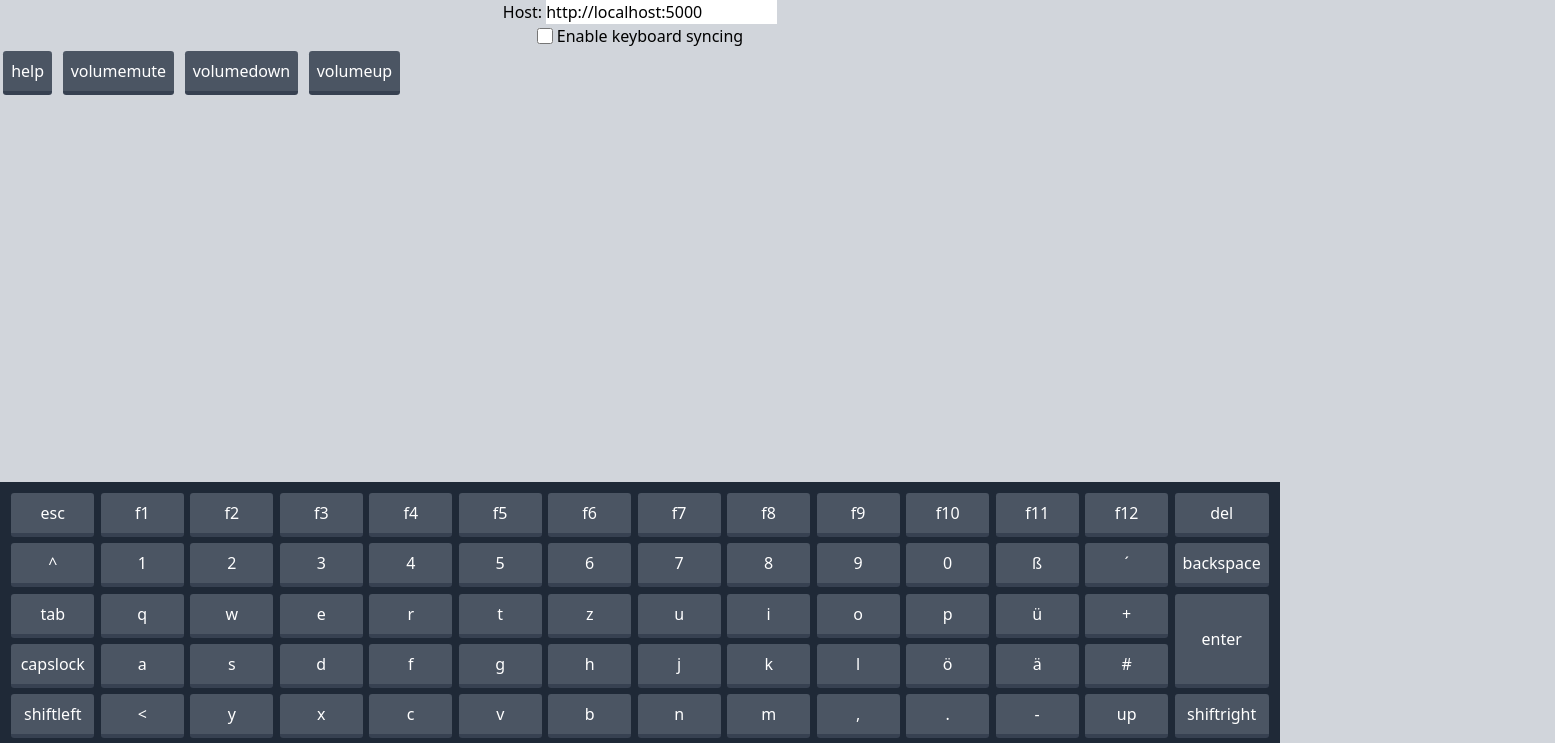
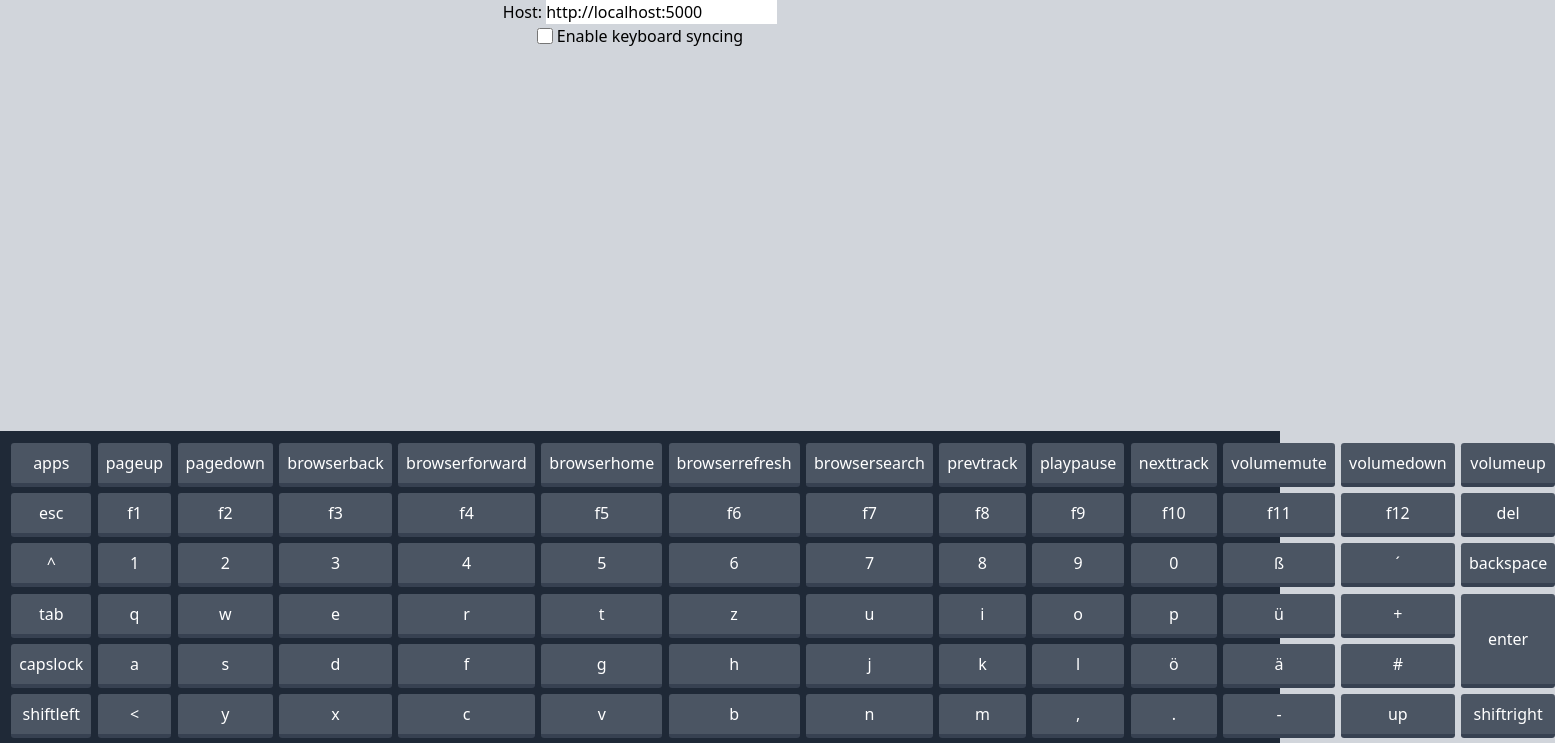
Before and after one commit to SEB010105/RemoteInputControllerClient, a Svelte app: page / in a window 1280 px wide. Shown: the top 743 px of the page, 1555 px wide, since content can reach past the window. Built offline with nearby package versions, Linux system fonts and the light colour scheme.

Commit message:
refined the keyboard

```diff
--- a/src/App.svelte
+++ b/src/App.svelte
@@ -14,11 +14,6 @@
 <main>
     <Options />
 
-    <KeyboardButton key="help" toggleable={false}/>
-    <KeyboardButton key="volumemute" toggleable={false}/>
-    <KeyboardButton key="volumedown" toggleable={false}/>
-    <KeyboardButton key="volumeup" toggleable={false}/>
-
     <div class="absolute w-screen bottom-0">
         <Keyboard />
     </div>
--- a/src/lib/AddressInput.svelte
+++ b/src/lib/AddressInput.svelte
@@ -1,15 +1,11 @@
 <script lang="ts">
-
     import {address} from "./adressStore";
-
-
-    let addressInput: string = "http://" + location.hostname + ":5000";
 </script>
 
 <label>
     Host:
     <input
             type="text"
-            bind:value={addressInput}
-            on:input={() => address.set(addressInput)}>
+            bind:value={$address}
+    >
 </label>
--- a/src/lib/Keyboard.svelte
+++ b/src/lib/Keyboard.svelte
@@ -1,8 +1,8 @@
 <script lang="ts">
     import KeyboardButton from "./KeyboardButton.svelte";
 
-    const keys: string[] = "esc f1 f2 f3 f4 f5 f6 f7 f8 f9 f10 f11 f12 del ^ 1 2 3 4 5 6 7 8 9 0 ß ´ backspace tab q w e r t z u i o p ü + enter capslock a s d f g h j k l ö ä # shiftleft < y x c v b n m , . - up shiftright ctrlleft win altleft space altright left down right".split(" ");
-    const toggleableKeys: string[] = "capslock shiftleft shiftright ctrlleft fn altleft altright".split(" ");
+    const keys: string[] = "apps pageup pagedown browserback browserforward browserhome browserrefresh browsersearch prevtrack playpause nexttrack volumemute volumedown volumeup esc f1 f2 f3 f4 f5 f6 f7 f8 f9 f10 f11 f12 del ^ 1 2 3 4 5 6 7 8 9 0 ß ´ backspace tab q w e r t z u i o p ü + enter capslock a s d f g h j k l ö ä # shiftleft < y x c v b n m , . - up shiftright ctrlleft win altleft space altright left down right".split(" ");
+    const toggleableKeys: string[] = "shiftleft shiftright ctrlleft altleft altright".split(" ");
 </script>
 
 <div class="keyboard bg-gray-800 p-2">
--- a/src/lib/KeyboardButton.svelte
+++ b/src/lib/KeyboardButton.svelte
@@ -50,7 +50,7 @@
     }
 
     #enter {
-        grid-row: 3 / 5;
+        grid-row: 4 / 6;
         grid-column: 14;
     }
 
--- a/src/lib/adressStore.ts
+++ b/src/lib/adressStore.ts
@@ -1,3 +1,3 @@
 import {writable, type Writable} from "svelte/store";
 
-export const address:Writable<string> = writable("http://localhost:5000");
+export const address:Writable<string> = writable("http://" + location.hostname + ":5000");
```
